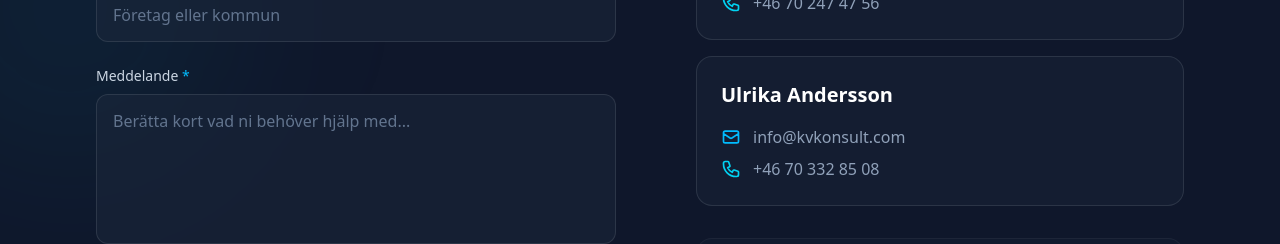
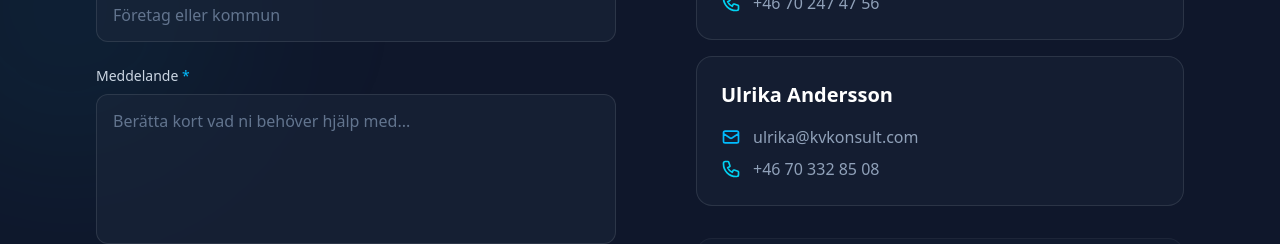
Before and after one commit to Henrik-KV/kv-konsult-site, a Next.js app: page / in a window 1280 px wide. Shown: the part 6380-6624 px from the top of the page. Built offline with nearby package versions, Linux system fonts and the light colour scheme; no server answers.

Commit message:
fix: Update Ulrika's email to ulrika@kvkonsult.com

```diff
--- a/app/components/ContactSection.tsx
+++ b/app/components/ContactSection.tsx
@@ -416,13 +416,13 @@ export default function ContactSection() {
                 <h3 className="text-lg sm:text-xl font-bold text-white">Ulrika Andersson</h3>
                 <div className="mt-3 sm:mt-4 space-y-2">
                   <a
-                    href="mailto:info@kvkonsult.com"
+                    href="mailto:ulrika@kvkonsult.com"
                     className="flex items-center gap-3 text-slate-400 transition-colors duration-200 hover:text-sky-400"
                   >
                     <svg className="h-5 w-5 text-sky-400" fill="none" viewBox="0 0 24 24" stroke="currentColor" strokeWidth={2}>
                       <path strokeLinecap="round" strokeLinejoin="round" d="M3 8l7.89 5.26a2 2 0 002.22 0L21 8M5 19h14a2 2 0 002-2V7a2 2 0 00-2-2H5a2 2 0 00-2 2v10a2 2 0 002 2z" />
                     </svg>
-                    info@kvkonsult.com
+                    ulrika@kvkonsult.com
                   </a>
                   <a
                     href="tel:+46703328508"
--- a/app/kontakt/page.tsx
+++ b/app/kontakt/page.tsx
@@ -544,13 +544,13 @@ export default function KontaktPage() {
                   <h3 className="text-xl font-bold text-white">Ulrika Andersson</h3>
                   <div className="mt-4 space-y-2">
                     <a
-                      href="mailto:info@kvkonsult.com"
+                      href="mailto:ulrika@kvkonsult.com"
                       className="flex items-center gap-3 text-slate-400 transition-colors duration-200 hover:text-sky-400"
                     >
                       <svg className="h-5 w-5 text-sky-400" fill="none" viewBox="0 0 24 24" stroke="currentColor" strokeWidth={2}>
                         <path strokeLinecap="round" strokeLinejoin="round" d="M3 8l7.89 5.26a2 2 0 002.22 0L21 8M5 19h14a2 2 0 002-2V7a2 2 0 00-2-2H5a2 2 0 00-2 2v10a2 2 0 002 2z" />
                       </svg>
-                      info@kvkonsult.com
+                      ulrika@kvkonsult.com
                     </a>
                     <a
                       href="tel:+46703328508"
```
